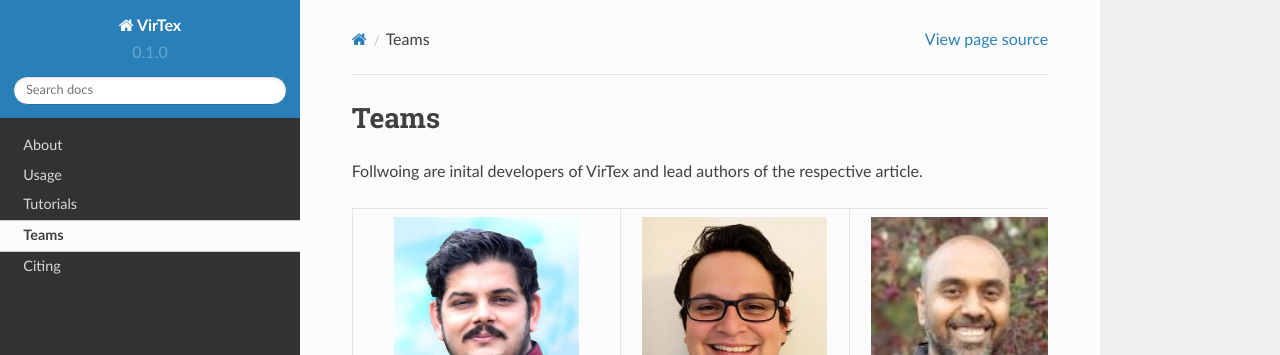
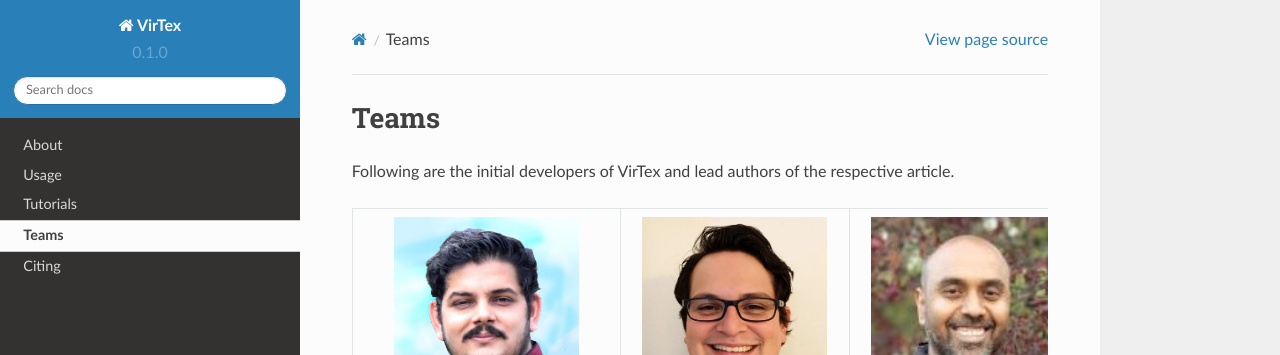
Before and after one commit to mavanish/VirTex, a Sphinx documentation site: the page built from docs/source/Teams.rst, in a window 1280 px wide. Shown: the top 355 px of the page. Built offline with Sphinx 7.4.7 and the Read the Docs theme 2.0.0, drawn with Linux system fonts in a browser that asks for light colours; pages that are not in the unit, such as notebooks, are missing from menus.

Commit message:
Update Teams.rst

```diff
--- a/docs/source/Teams.rst
+++ b/docs/source/Teams.rst
@@ -1,7 +1,7 @@
 Teams
 =====
 
-Follwoing are inital developers of VirTex and lead authors of the respective article.
+Following are the initial developers of VirTex and lead authors of the respective article.
 
 .. list-table::
    :widths: 2 2 2
```
